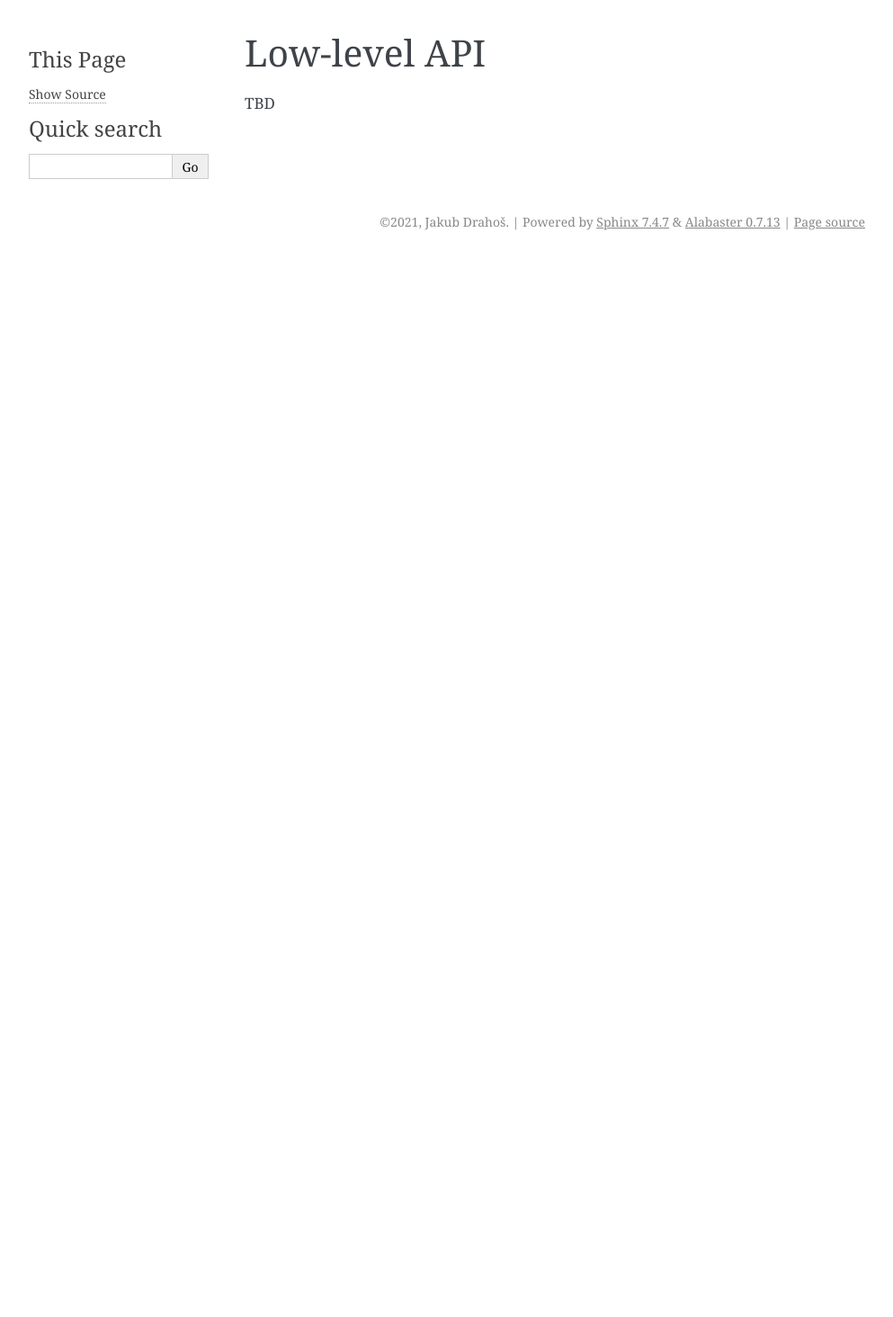
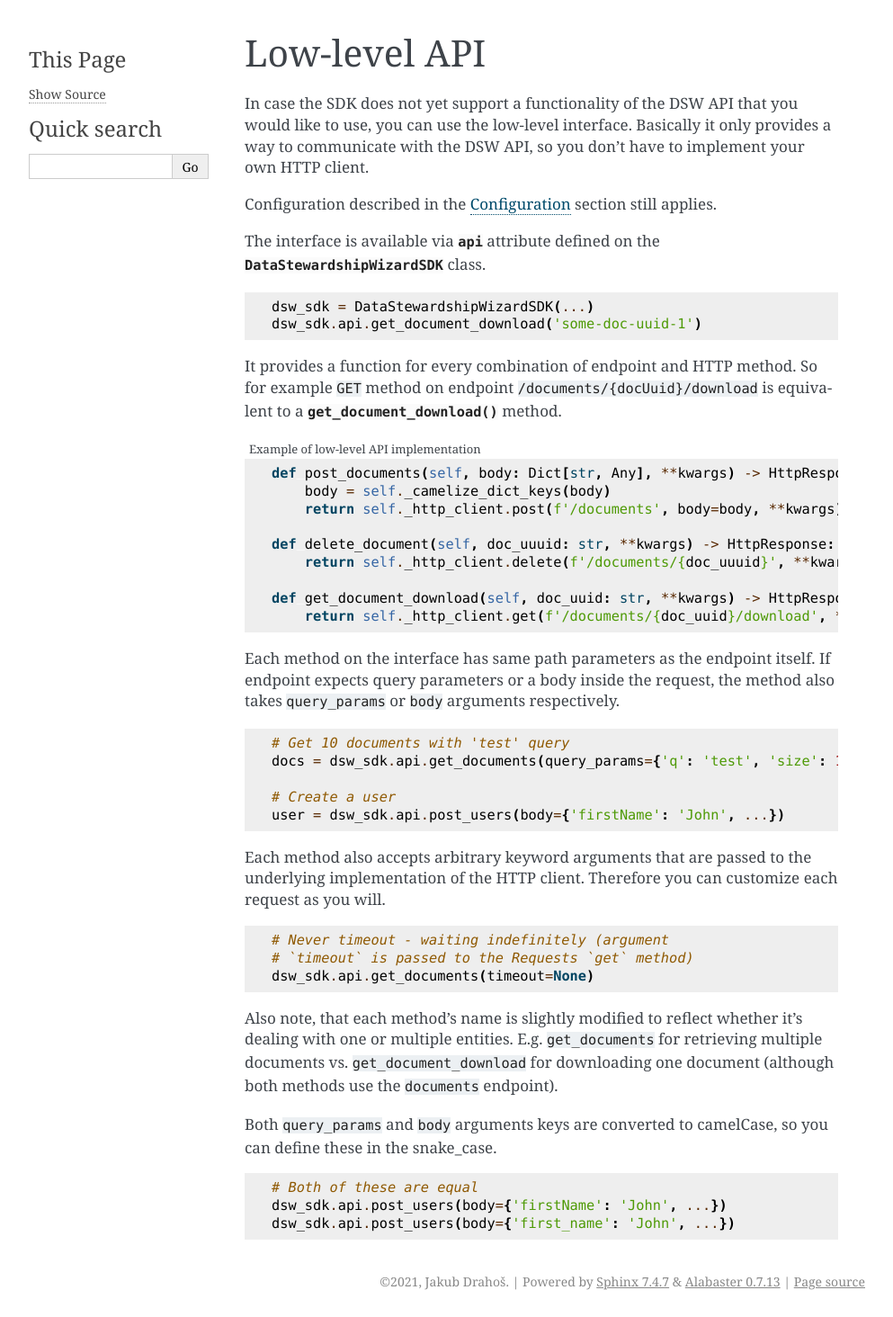
Before and after one commit to ds-wizard/dsw-sdk, a Sphinx documentation site: the page built from docs/source/advanced_usage/low_level_api.rst, in a window 1280 px wide. Shown: the whole page at 90% size, without its empty margins (148-1141 px from the left). Built offline with Sphinx 7.4.7, drawn with Linux system fonts in a browser that asks for light colours; before the commit the page ends 900 px from its top, so only the background shows below that.

Commit message:
Docs for both low-level and high-level APIs

```diff
--- a/docs/source/advanced_usage/low_level_api.rst
+++ b/docs/source/advanced_usage/low_level_api.rst
@@ -1,4 +1,71 @@
 Low-level API
 #############
 
-TBD
+In case the SDK does not yet support a functionality of the DSW API that you
+would like to use, you can use the low-level interface. Basically it only
+provides a way to communicate with the DSW API, so you don't have to implement
+your own HTTP client.
+
+Configuration described in the :doc:`config` section still applies.
+
+The interface is available via :attr:`~sdk.DataStewardshipWizardSDK.api`
+attribute defined on the :class:`~sdk.DataStewardshipWizardSDK` class.
+
+.. code-block:: python
+
+   dsw_sdk = DataStewardshipWizardSDK(...)
+   dsw_sdk.api.get_document_download('some-doc-uuid-1')
+
+It provides a function for every combination of endpoint and HTTP method. So
+for example ``GET`` method on endpoint ``/documents/{docUuid}/download`` is
+equivalent to a :meth:`~api.LowLevelAPI.get_document_download` method.
+
+.. code-block:: python
+    :caption: Example of low-level API implementation
+
+    def post_documents(self, body: Dict[str, Any], **kwargs) -> HttpResponse:
+        body = self._camelize_dict_keys(body)
+        return self._http_client.post(f'/documents', body=body, **kwargs)
+
+    def delete_document(self, doc_uuuid: str, **kwargs) -> HttpResponse:
+        return self._http_client.delete(f'/documents/{doc_uuuid}', **kwargs)
+
+    def get_document_download(self, doc_uuid: str, **kwargs) -> HttpResponse:
+        return self._http_client.get(f'/documents/{doc_uuid}/download', **kwargs)
+
+Each method on the interface has same path parameters as the endpoint itself.
+If endpoint expects query parameters or a body inside the request, the method
+also takes ``query_params`` or ``body`` arguments respectively.
+
+.. code-block:: python
+
+    # Get 10 documents with 'test' query
+    docs = dsw_sdk.api.get_documents(query_params={'q': 'test', 'size': 10})
+
+    # Create a user
+    user = dsw_sdk.api.post_users(body={'firstName': 'John', ...})
+
+
+Each method also accepts arbitrary keyword arguments that are passed to the
+underlying implementation of the HTTP client. Therefore you can customize each
+request as you will.
+
+.. code-block:: python
+
+    # Never timeout - waiting indefinitely (argument
+    # `timeout` is passed to the Requests `get` method)
+    dsw_sdk.api.get_documents(timeout=None)
+
+Also note, that each method's name is slightly modified to reflect whether it's
+dealing with one or multiple entities. E.g. ``get_documents`` for retrieving
+multiple documents vs. ``get_document_download`` for downloading one document
+(although both methods use the ``documents`` endpoint).
+
+Both ``query_params`` and ``body`` arguments keys are converted to camelCase,
+so you can define these in the snake_case.
+
+.. code-block:: python
+
+    # Both of these are equal
+    dsw_sdk.api.post_users(body={'firstName': 'John', ...})
+    dsw_sdk.api.post_users(body={'first_name': 'John', ...})
```
Also changed, not shown: docs/source/advanced_usage/high_level_api.rst (+39 -1 lines), 1 other file.
